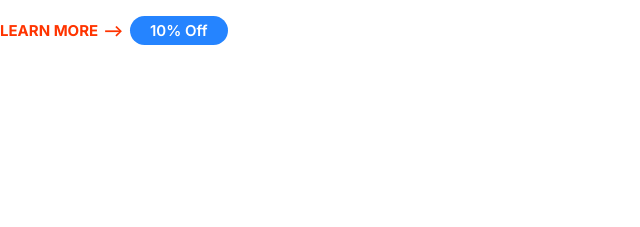
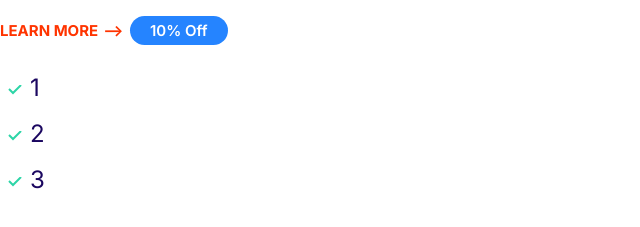
Before and after one commit to mohammadribhee/modiCourse, a plain HTML site: page index.html in a window 1280 px wide. Shown: the part 389-616 px from the top of the page, 0-640 px from the left. Drawn offline with Linux system fonts and the light colour scheme.

Commit message:
list component

```diff
--- a/css/style.css
+++ b/css/style.css
@@ -106,3 +106,30 @@ a {
       font-size: 1.2rem;
     }
   }
+  /* Lists */
+  .list {
+    list-style: none;
+    padding-left: 0;
+    color: var(--color-headings);
+  }
+
+  .list--inline .list__item {
+    display: inline-block;
+    margin-right: 2rem;
+  }
+
+  .list--tick {
+    list-style-image: url(../img/tick.svg);
+    padding-left: 3rem;
+  }
+
+  .list--tick .list__item {
+    padding-left: 0.5rem;
+    margin-bottom: 1rem;
+  }
+
+  @media screen and (min-width: 1024px) {
+    .list--tick .list__item {
+      padding-left: 0;
+    }
+  }
--- a/index.html
+++ b/index.html
@@ -18,5 +18,10 @@
    <p>Lorem ipsum dolor sit amet consectetur adipisicing elit. Molestiae tempora, laudantium consequuntur beatae culpa dolorem magni ipsum? Veniam sequi, doloremque esse eum iure labore deserunt nesciunt reprehenderit laborum, rerum vero.</p>
    <a href="#" class="link-arrow">Learn More</a>
    <span class="badge badge--primary">10% Off</span>
+   <ul class="list list--tick">
+       <li class="list__item">1</li>
+       <li class="list__item">2</li>
+       <li class="list__item">3</li>
+   </ul>
 </body>
 </html>
```
Also changed, not shown: componenets/list.html (added, +5 -0 lines), img/tick.svg (added).
